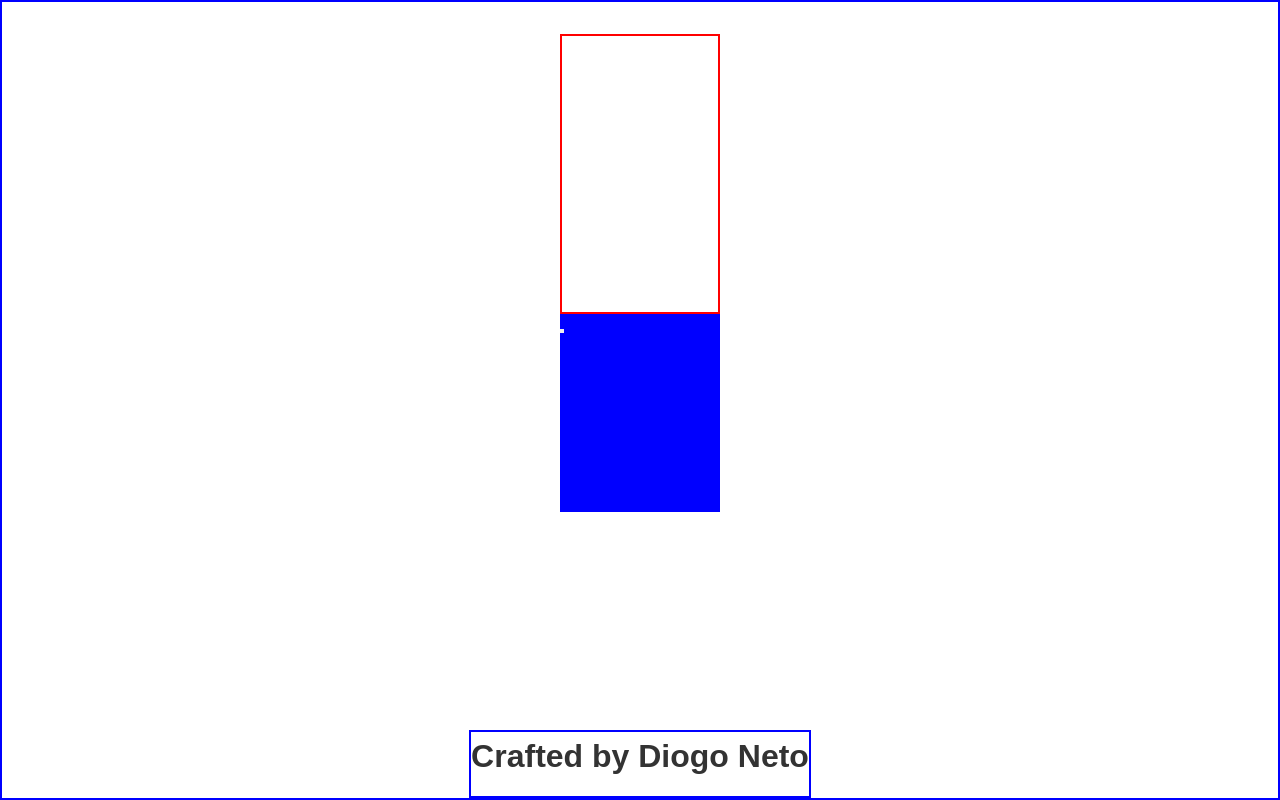
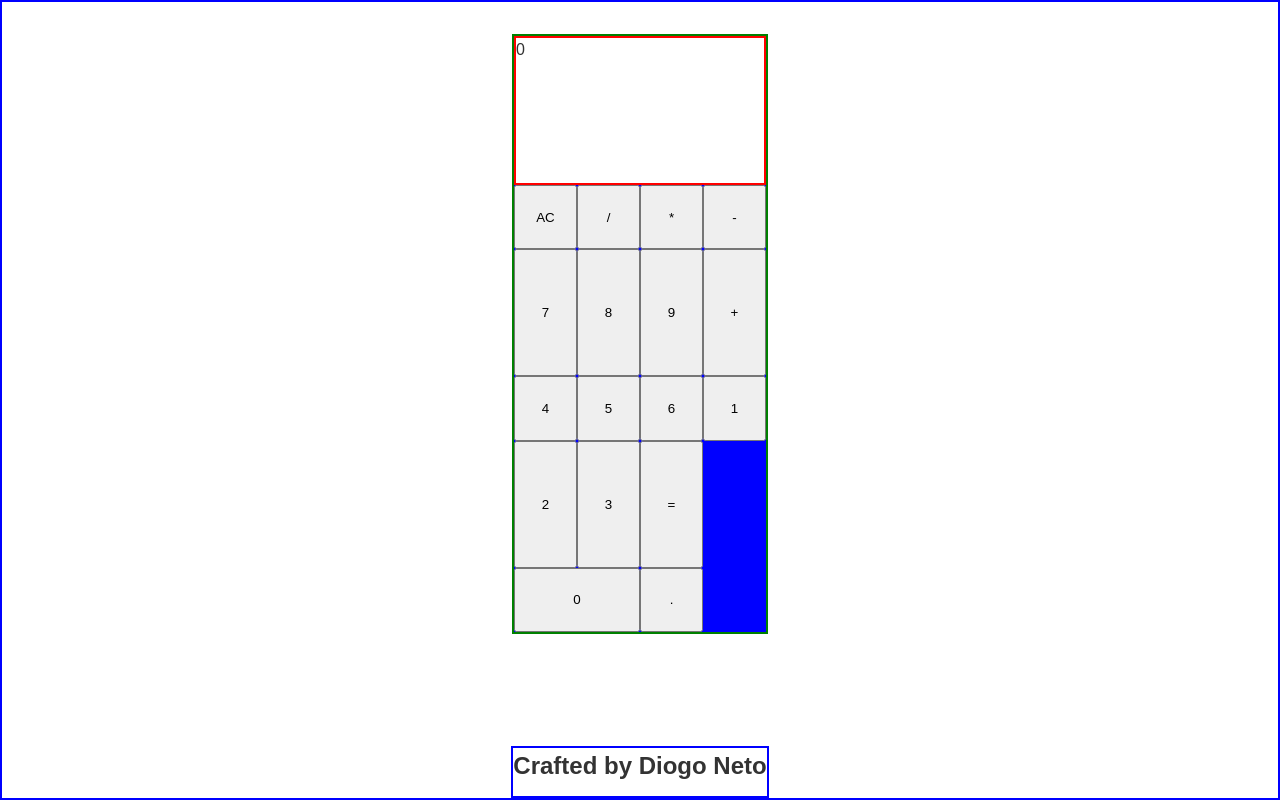
Before and after one commit to DiogoNet0/calculator, a website: page index.html in a window 1280 px wide. Drawn offline with Linux system fonts and the light colour scheme.

Commit message:
made the buttons, fixed some proportions and fixed the layout of the page

```diff
--- a/app.js
+++ b/app.js
@@ -1 +1,30 @@
-console.log("Hello world");
+const btnAdd = document.getElementById("btn__key--addiction");
+const btnOne = document.getElementById("btn__key--one");
+const btnTwo = document.getElementById("btn__key--two");
+const btnThree = document.getElementById("btn__key--three");
+const btnFour = document.getElementById("btn__key--four");
+const btnFive = document.getElementById("btn__key--five");
+const btnSix = document.getElementById("btn__key--six");
+const btnSeven = document.getElementById("btn__key--seven");
+const btnEight = document.getElementById("btn__key--eight");
+const btnNine = document.getElementById("btn__key--nine");
+const displayResult = getElementById("display--result");
+
+let result = 99;
+
+function helloWorld() {
+  console.log("Hello world");
+}
+
+btnOne.addEventListener("click", helloWorld);
+btnTwo.addEventListener("click", helloWorld);
+btnThree.addEventListener("click", helloWorld);
+btnFour.addEventListener("click", helloWorld);
+btnFive.addEventListener("click", helloWorld);
+btnSix.addEventListener("click", helloWorld);
+btnSeven.addEventListener("click", helloWorld);
+btnEight.addEventListener("click", helloWorld);
+btnNine.addEventListener("click", helloWorld);
+btnAdd.addEventListener("click", helloWorld);
+
+displayResult.textContent = result;
--- a/index.html
+++ b/index.html
@@ -10,12 +10,32 @@
   <body>
     <main>
       <section class="calculator">
-        <div class="calculator__result"></div>
-        <div class="calculator__keys"><button type="button"></button></div>
+        <div class="calculator__display">
+          <span id="display--result">0</span>
+        </div>
+        <div class="calculator__buttons">
+          <button class="btn--primary" id="btn__key--ac">AC</button>
+          <button class="btn--primary" id="btn__key--division">/</button>
+          <button class="btn--primary" id="btn__key--multiplication">*</button>
+          <button class="btn--primary" id="btn__key--subtraction">-</button>
+          <button class="btn--primary" id="btn__key--seven">7</button>
+          <button class="btn--primary" id="btn__key--eight">8</button>
+          <button class="btn--primary" id="btn__key--nine">9</button>
+          <button class="btn--secondary" id="btn__key--addiction">+</button>
+          <button class="btn--primary" id="btn__key--four">4</button>
+          <button class="btn--primary" id="btn__key--five">5</button>
+          <button class="btn--primary" id="btn__key--six">6</button>
+          <button class="btn--primary" id="btn__key--one">1</button>
+          <button class="btn--primary" id="btn__key--two">2</button>
+          <button class="btn--primary" id="btn__key--three">3</button>
+          <button class="btn--secondary" id="btn__key--result">=</button>
+          <button class="btn--horizontal" id="btn__key--zero">0</button>
+          <button class="btn--primary" id="btn__key--decimal">.</button>
+        </div>
       </section>
 
       <footer>
-        <h1>Crafted by Diogo Neto</h1>
+        <h2>Crafted by Diogo Neto</h2>
       </footer>
     </main>
   </body>
--- a/style.css
+++ b/style.css
@@ -70,19 +70,39 @@ main {
 }
 
 .calculator {
-  /* your calculator styles here */
+  border: solid green 2px;
+  height: 75vh;
+  width: 20vw;
 }
 
-.calculator__result {
+.calculator__display {
   border: 2px solid red;
-  height: 35vh;
-  width: 20vh;
+  height: 25%;
 }
 
-.calculator__keys {
+.calculator__buttons {
   background-color: blue;
-  height: 65%;
-  width: 100%;
+  height: 75%;
+  display: flex;
+  flex-flow: row wrap;
+}
+
+.btn--primary {
+  width: 25%;
+  max-width: 100px;
+  aspect-ratio: 1/1;
+}
+
+.btn--secondary {
+  width: 25%;
+  max-width: 100px;
+  aspect-ratio: 1/2;
+}
+
+.btn--horizontal {
+  width: 50%;
+  max-width: 200px;
+  aspect-ratio: 2/1;
 }
 
 footer {
```
